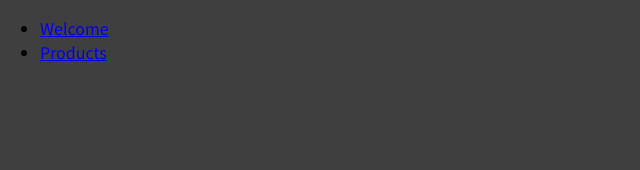
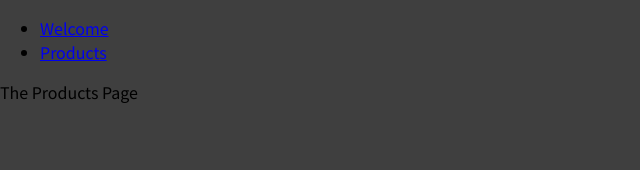
Before and after one commit to federerkristijan/u-r-20, a React (Create React App) app: page /products in a window 1280 px wide. Shown: the top 170 px of the page, without its empty margins (0-640 px from the left). Built offline with nearby package versions, Linux system fonts and the light colour scheme.

Commit message:
app-js - changed component prop in route to element

```diff
--- a/src/App.js
+++ b/src/App.js
@@ -10,8 +10,8 @@ function App() {
       <Navbar />
       <main>
         <Routes>
-          <Route path="/welcome" component={<Welcome />} />
-          <Route path="/products" component={<Products />} />
+          <Route path="/welcome" element={<Welcome />} />
+          <Route path="/products" element={<Products />} />
         </Routes>
       </main>
     </div>
--- a/src/component/Navbar.js
+++ b/src/component/Navbar.js
@@ -10,7 +10,7 @@ const Navbar = () => {
             <Link to="/welcome">Welcome</Link>
           </li>
           <li>
-            <Link to="/produtcs">Products</Link>
+            <Link to="/products">Products</Link>
           </li>
         </ul>
       </nav>
```
